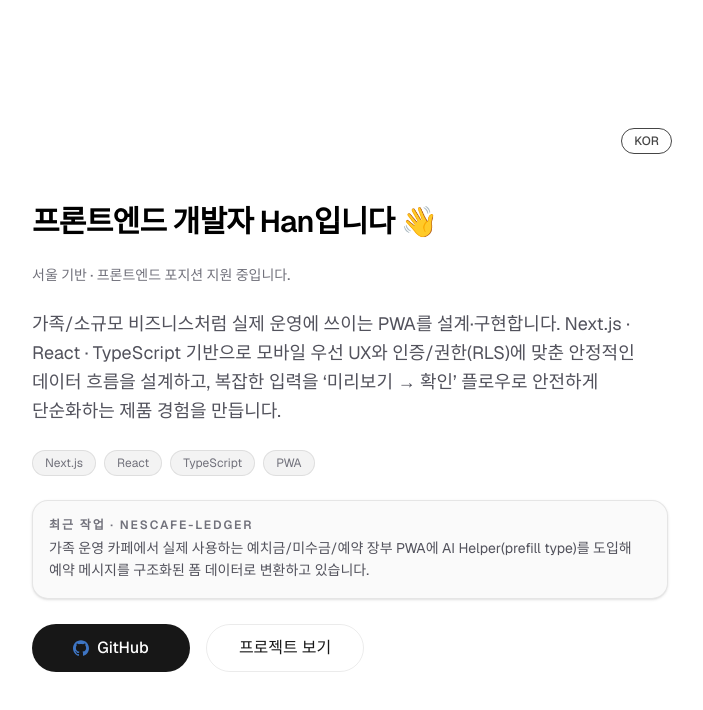
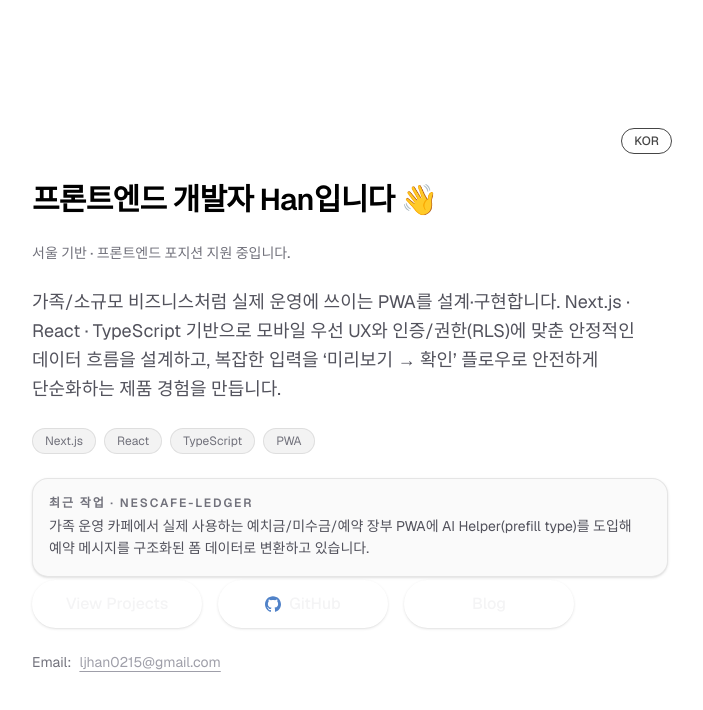
Before and after one commit to lbj23han/han-portfolio, a Next.js app: page / in a window 1280 px wide. Shown: the top 710 px of the page, without its empty margins (288-991 px from the left). Built offline with nearby package versions, Linux system fonts and the light colour scheme.

Commit message:
feat(home-cta): add blog/email contact and improve CTA button styling

```diff
--- a/src/components/sections/CTASection.tsx
+++ b/src/components/sections/CTASection.tsx
@@ -10,15 +10,28 @@ export function CTASection() {
   const cta = pick(locale, CTA_TEXT);
 
   return (
-    <UI.CTAWrapper>
-      <UI.CTAButtonPrimary href={LINKS.github}>
-        <UI.CTAIcon />
-        {cta.github}
-      </UI.CTAButtonPrimary>
+    <UI.CTAStack>
+      <UI.CTAWrapper>
+        <UI.CTAButtonPrimary href={LINKS.projects} external>
+          {cta.projects}
+        </UI.CTAButtonPrimary>
 
-      <UI.CTAButtonSecondary href={LINKS.projects}>
-        {cta.projects}
-      </UI.CTAButtonSecondary>
-    </UI.CTAWrapper>
+        <UI.CTAButtonPrimary href={LINKS.github} external>
+          <UI.CTAIcon />
+          {cta.github}
+        </UI.CTAButtonPrimary>
+
+        <UI.CTAButtonPrimary href={LINKS.blog} external>
+          {cta.blog}
+        </UI.CTAButtonPrimary>
+      </UI.CTAWrapper>
+
+      <UI.CTAContact>
+        <UI.CTAContactLabel>{cta.emailLabel}</UI.CTAContactLabel>
+        <UI.CTAContactLink href={`mailto:${LINKS.email}`}>
+          {LINKS.email}
+        </UI.CTAContactLink>
+      </UI.CTAContact>
+    </UI.CTAStack>
   );
 }
--- a/src/components/ui/home.tsx
+++ b/src/components/ui/home.tsx
@@ -108,41 +108,48 @@ export const UI = {
   ),
 
   // CTA
-  CTAWrapper: ({ children }: ChildrenProps) => (
-    <div className="flex flex-col gap-4 text-base font-medium sm:flex-row">
+  CTAStack: ({ children }: ChildrenProps) => (
+    <div className="flex w-full flex-col items-center sm:items-start">
       {children}
     </div>
   ),
 
-  CTAButtonBase: ({ children }: ChildrenProps) => (
-    <span className="flex h-12 w-full items-center justify-center px-5 rounded-full transition-colors md:w-[158px]">
+  CTAWrapper: ({ children }: ChildrenProps) => (
+    <div className="flex w-full flex-col gap-4 text-base font-medium sm:flex-row sm:w-auto">
       {children}
-    </span>
+    </div>
   ),
 
-  CTAButtonPrimary: ({ children, href }: ChildrenProps & { href: string }) => (
+  CTAButtonPrimary: ({
+    children,
+    href,
+    external,
+  }: ChildrenProps & { href: string; external?: boolean }) => (
     <a
       href={href}
-      target="_blank"
-      rel="noopener noreferrer"
-      className="flex h-12 w-full items-center justify-center px-5 rounded-full transition-colors md:w-[158px]
-                 gap-2 bg-foreground text-background hover:bg-[#383838]
-                 dark:hover:bg-[#ccc]"
-    >
-      {children}
-    </a>
-  ),
+      target={external ? "_blank" : undefined}
+      rel={external ? "noopener noreferrer" : undefined}
+      className="
+      inline-flex h-12 w-full items-center justify-center gap-2
+      rounded-full px-6 transition-all duration-200
+      sm:w-[170px]
 
-  CTAButtonSecondary: ({
-    children,
-    href,
-  }: ChildrenProps & { href: string }) => (
-    <a
-      href={href}
-      className="flex h-12 w-full items-center justify-center px-5 rounded-full transition-colors md:w-[158px]
-                 border border-solid border-black/[.08] hover:border-transparent
-                 hover:bg-black/[.04] dark:border-white/[.145]
-                 dark:hover:bg-[#1a1a1a]"
+      /* 기본 톤: 글라스 */
+      bg-white/[0.06] text-zinc-100
+      border border-white/[0.14]
+      shadow-sm
+
+      /* Hover: '보더/광택' 변화 */
+      hover:bg-white/[0.10]
+      hover:border-white/[0.22]
+      hover:-translate-y-[1px]
+
+      /* Active */
+      active:translate-y-0 active:bg-white/[0.12]
+
+      /*  Focus */
+      focus:outline-none focus-visible:ring-2 focus-visible:ring-white/[0.25]
+    "
     >
       {children}
     </a>
@@ -150,11 +157,39 @@ export const UI = {
 
   CTAIcon: () => (
     <Image
-      className="dark:invert"
+      className="opacity-90"
       src="/github-mark.svg"
       alt="GitHub"
       width={16}
       height={16}
     />
   ),
+
+  CTAContact: ({ children }: ChildrenProps) => (
+    <div
+      className="
+      mt-6 flex w-full items-center gap-2
+      text-sm text-zinc-400
+      justify-center sm:justify-start
+    "
+    >
+      {children}
+    </div>
+  ),
+
+  CTAContactLabel: ({ children }: ChildrenProps) => (
+    <span className="text-zinc-500">{children}:</span>
+  ),
+
+  CTAContactLink: ({ children, href }: ChildrenProps & { href: string }) => (
+    <a
+      href={href}
+      className="
+      underline underline-offset-4 transition-colors
+      hover:text-zinc-200
+    "
+    >
+      {children}
+    </a>
+  ),
 };
--- a/src/constants/home.ts
+++ b/src/constants/home.ts
@@ -3,7 +3,8 @@ import type { I18nDict } from "@/lib/i18n";
 export const LINKS = {
   github: "https://github.com/lbj23han",
   projects: "/projects",
-  // blog: "/blog",
+  blog: "https://velog.io/@creyon0215/",
+  email: "ljhan0215@gmail.com",
 } as const;
 
 export const HOME_TEXT: I18nDict<{
@@ -44,14 +45,20 @@ export const HOME_TEXT: I18nDict<{
 
 export const CTA_TEXT: I18nDict<{
   github: string;
+  blog: string;
   projects: string;
+  emailLabel: string;
 }> = {
   ko: {
     github: "GitHub",
-    projects: "프로젝트 보기",
+    blog: "Blog",
+    projects: "View Projects",
+    emailLabel: "Email",
   },
   en: {
     github: "GitHub",
+    blog: "Blog",
     projects: "View Projects",
+    emailLabel: "Email",
   },
 } as const;
```
